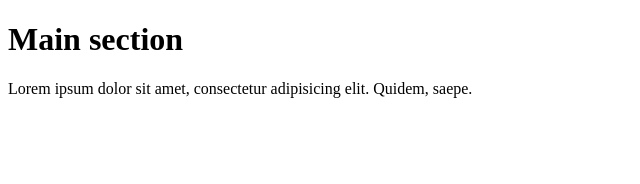
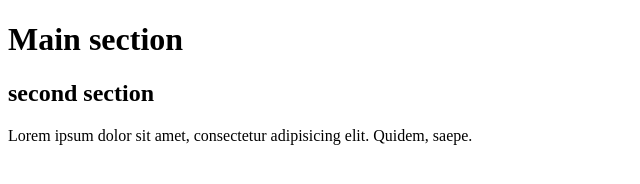
Before and after one commit to Dzias7/git_bash_project2, a plain HTML site: page index.html in a window 1280 px wide. Shown: the whole page, without its empty margins (0-640 px from the left). Drawn offline with Linux system fonts and the light colour scheme.

Commit message:
added second section

```diff
--- a/index.html
+++ b/index.html
@@ -7,6 +7,7 @@
 <body>
 
 	<h1>Main section</h1>
+	<h2>second section</h2>
 	<p>Lorem ipsum dolor sit amet, consectetur adipisicing elit. Quidem, saepe.</p>
 
 </body>
```
